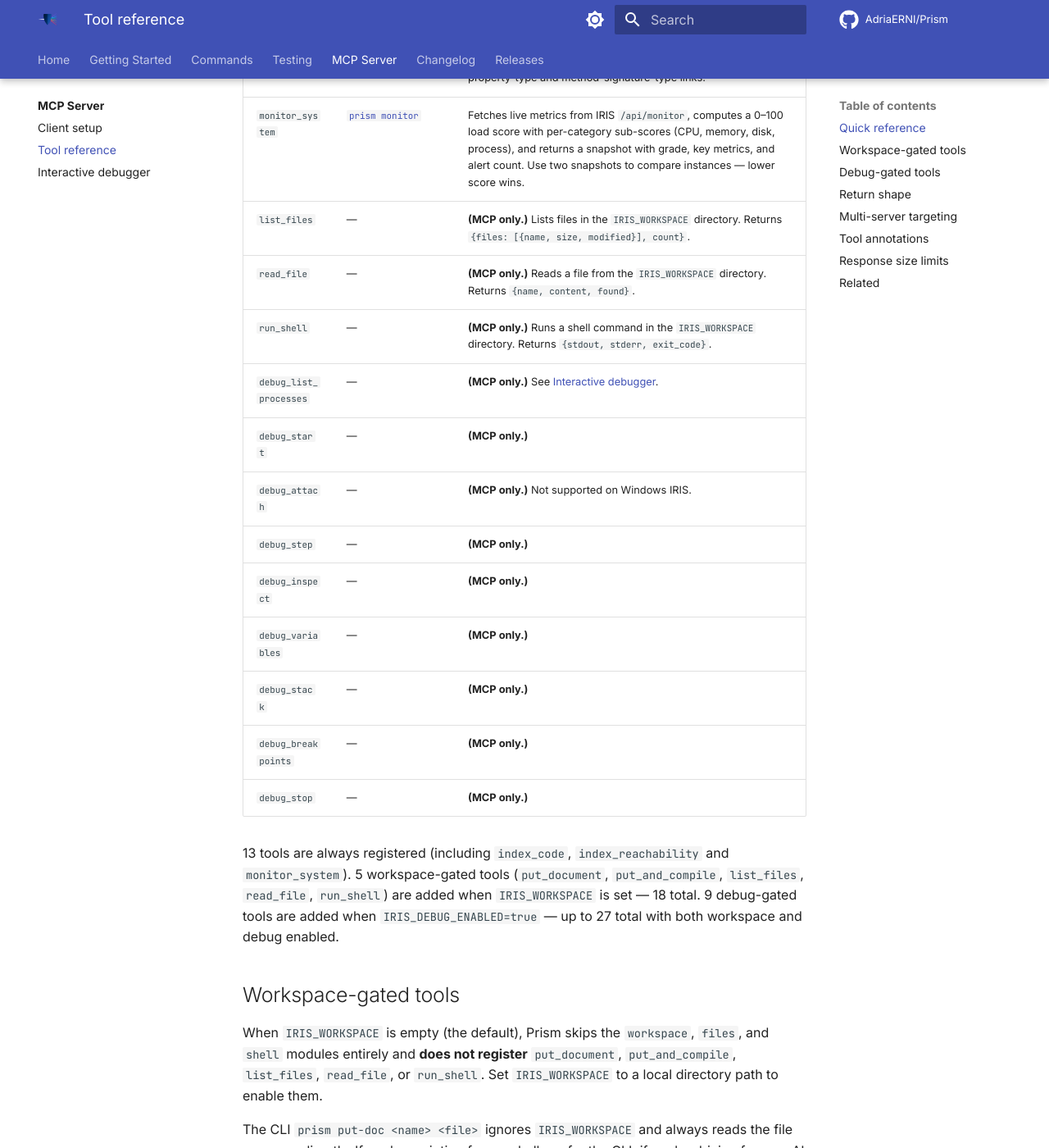
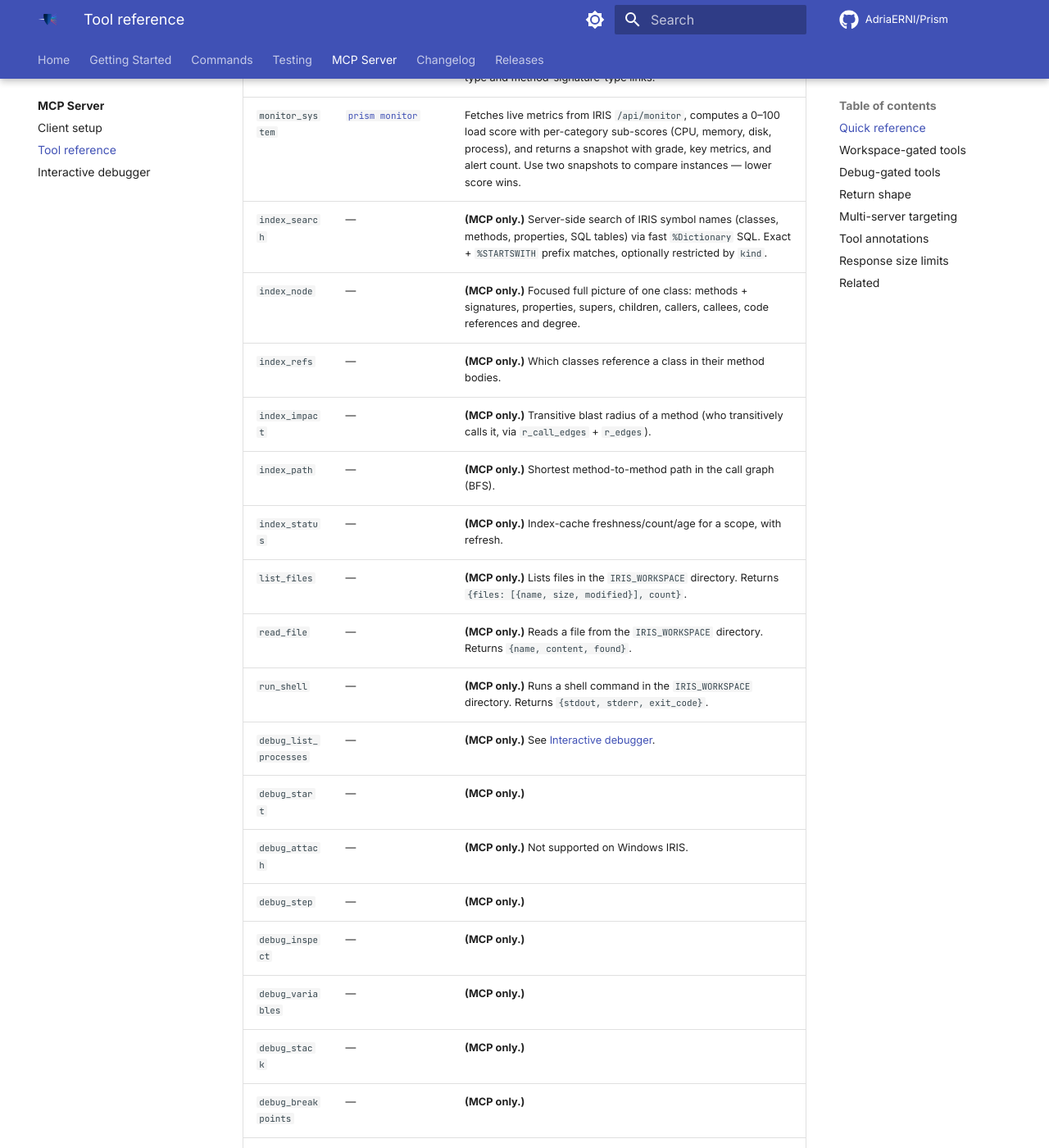
Before and after one commit to AdriaERNI/Prism, an MkDocs documentation site: the page built from docs/mcp/tools.md, in a window 1280 px wide and 1400 px high, scrolled down 1646 px. Shown: the whole window at 82% size. Built offline with MkDocs 1.6.1 and Material for MkDocs 9.7.7, drawn with Linux system fonts in a browser that asks for light colours; comment, search, counter and statistics services are not loaded; some of the changed text lies outside the part shown.

Commit message:
docs: fix MCP tool counts, add missing index_* tools, correct install instructions
MCP tool inventory was stale (docs said 13 always-on / 27 max, code
registers 20 always-on / 34 max after the index_* tools landed in #20).

- docs/mcp/tools.md: add missing index_search/node/refs/impact/path/status
  rows; correct counts (20 always + 5 workspace = 25, +9 debug = 34 max)
- docs/index.md, docs/commands/serve.md, AGENTS.md: sync tool counts
- README.md / installation.md / releases.md: remove broken
  'pip install prism' (prism is not on PyPI); document source install
  via git clone + uv sync instead

```diff
--- a/docs/mcp/tools.md
+++ b/docs/mcp/tools.md
@@ -28,6 +28,12 @@ session the CLI can't hold open.
 | `index_code` | [`prism index`](../commands/indexing.md) | Builds a compact index of all classes using `%Dictionary` SQL metadata. Returns `{namespace, statistics, classes, dependencies, edges, r_edges, degree}`. Also accepts `include_call_graph=True` to add a method-level call graph (`call_edges`, `r_call_edges`, `code_refs`, `unresolved`) — the slow opt-in Tier 2 pass. Token-efficient alternative to reading every source file (93% reduction). |
 | `index_reachability` | — | **(MCP only.)** Walks the class dependency graph from a class. Returns `{start, max_hops, direction, reachable: [[class, distance]...]}`. Default `direction="reverse"` (what depends on this class — impact analysis); pass `direction="forward"` for what this class depends on. Edges come from superclass, property-type and method-signature-type links. |
 | `monitor_system` | [`prism monitor`](../commands/monitor.md) | Fetches live metrics from IRIS `/api/monitor`, computes a 0–100 load score with per-category sub-scores (CPU, memory, disk, process), and returns a snapshot with grade, key metrics, and alert count. Use two snapshots to compare instances — lower score wins. |
+| `index_search` | — | **(MCP only.)** Server-side search of IRIS symbol names (classes, methods, properties, SQL tables) via fast `%Dictionary` SQL. Exact + `%STARTSWITH` prefix matches, optionally restricted by `kind`. |
+| `index_node` | — | **(MCP only.)** Focused full picture of one class: methods + signatures, properties, supers, children, callers, callees, code references and degree. |
+| `index_refs` | — | **(MCP only.)** Which classes reference a class in their method bodies. |
+| `index_impact` | — | **(MCP only.)** Transitive blast radius of a method (who transitively calls it, via `r_call_edges` + `r_edges`). |
+| `index_path` | — | **(MCP only.)** Shortest method-to-method path in the call graph (BFS). |
+| `index_status` | — | **(MCP only.)** Index-cache freshness/count/age for a scope, with refresh. |
 | `list_files` | — | **(MCP only.)** Lists files in the `IRIS_WORKSPACE` directory. Returns `{files: [{name, size, modified}], count}`. |
 | `read_file` | — | **(MCP only.)** Reads a file from the `IRIS_WORKSPACE` directory. Returns `{name, content, found}`. |
 | `run_shell` | — | **(MCP only.)** Runs a shell command in the `IRIS_WORKSPACE` directory. Returns `{stdout, stderr, exit_code}`. |
@@ -41,10 +47,12 @@ session the CLI can't hold open.
 | `debug_breakpoints` | — | **(MCP only.)** |
 | `debug_stop` | — | **(MCP only.)** |
 
-13 tools are always registered (including `index_code`, `index_reachability` and `monitor_system`).
+20 tools are always registered (including `index_code`, `index_reachability`,
+`index_search`, `index_node`, `index_refs`, `index_impact`, `index_path`,
+`index_status` and `monitor_system`).
 5 workspace-gated tools (`put_document`, `put_and_compile`, `list_files`,
-`read_file`, `run_shell`) are added when `IRIS_WORKSPACE` is set — 18 total.
-9 debug-gated tools are added when `IRIS_DEBUG_ENABLED=true` — up to 27 total
+`read_file`, `run_shell`) are added when `IRIS_WORKSPACE` is set — 25 total.
+9 debug-gated tools are added when `IRIS_DEBUG_ENABLED=true` — up to **34 total**
 with both workspace and debug enabled.
 
 ## Workspace-gated tools
```
Also changed, not shown: AGENTS.md (+3 -3 lines), README.md (+6 -3 lines), docs/commands/serve.md (+3 -3 lines), docs/getting-started/installation.md (+6 -4 lines), docs/index.md (+2 -2 lines), docs/releases.md (+1 -1 lines).
